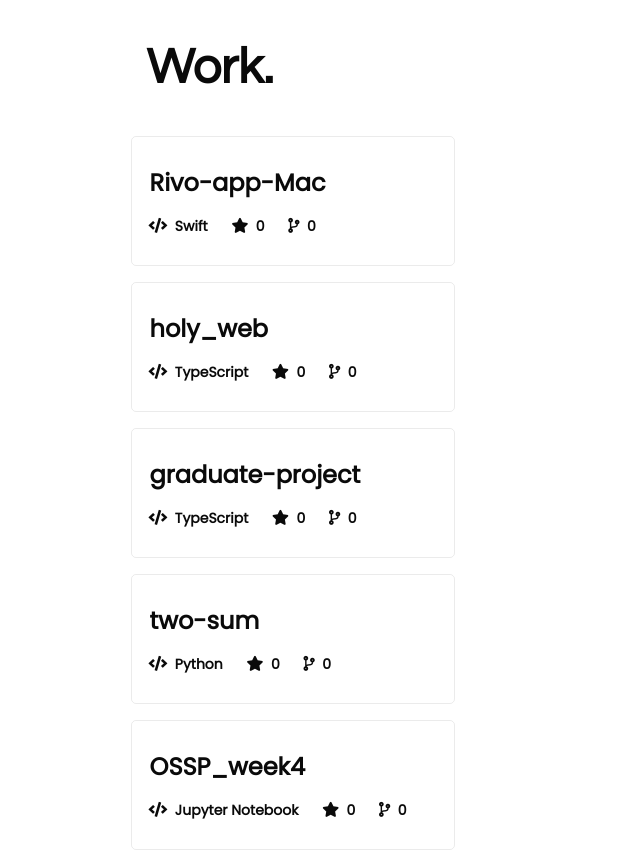
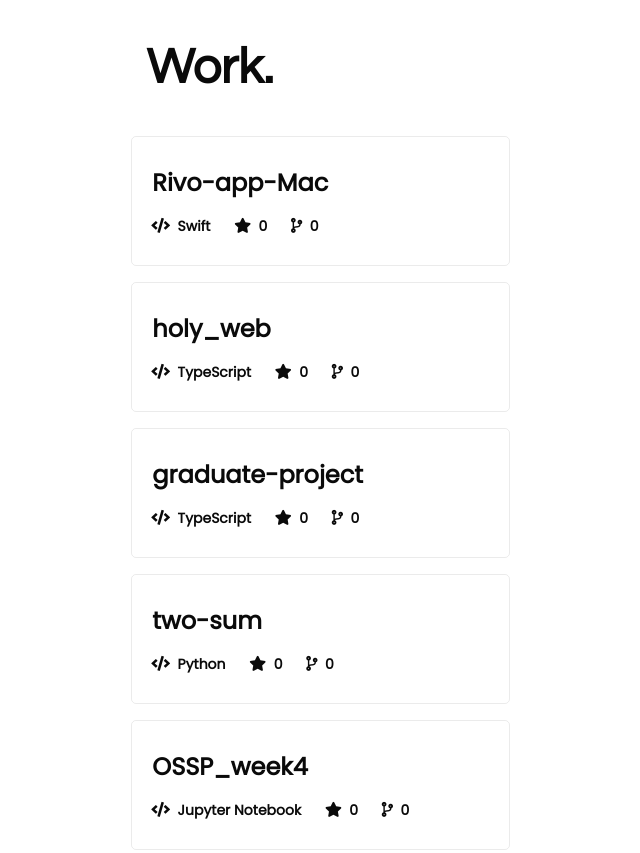
Before and after one commit to dolchimdae/dolchimdae.github.io, a plain HTML site: page index.html in a window 1280 px wide. Shown: the part 1080-1933 px from the top of the page, without its empty margins (276-916 px from the left). Drawn offline with nearby package versions, Linux system fonts and the light colour scheme; no server answers; a script that the page names is missing.

Commit message:
background image update

```diff
--- a/index.css
+++ b/index.css
@@ -281,7 +281,6 @@ body {
 }
 
 #work {
-  width : calc(90% - 30px);
   margin: 2vh 0px;
   padding: 4vh 0px !important;
 }
@@ -555,6 +554,6 @@ body {
       rgba(10, 10, 10, 0.4),
       rgb(10, 10, 10, 0.4)
     ),
-    url("https://images.unsplash.com/photo-1553748024-d1b27fb3f960?w=1500&q=80");
+    url("https://images.unsplash.com/photo-1613395877344-13d4a8e0d49e?ixlib=rb-4.0.3&ixid=M3wxMjA3fDB8MHxwaG90by1wYWdlfHx8fGVufDB8fHx8fA%3D%3D&auto=format&fit=crop&w=2670&q=80");
   --background-background: #fff;
 }
```
